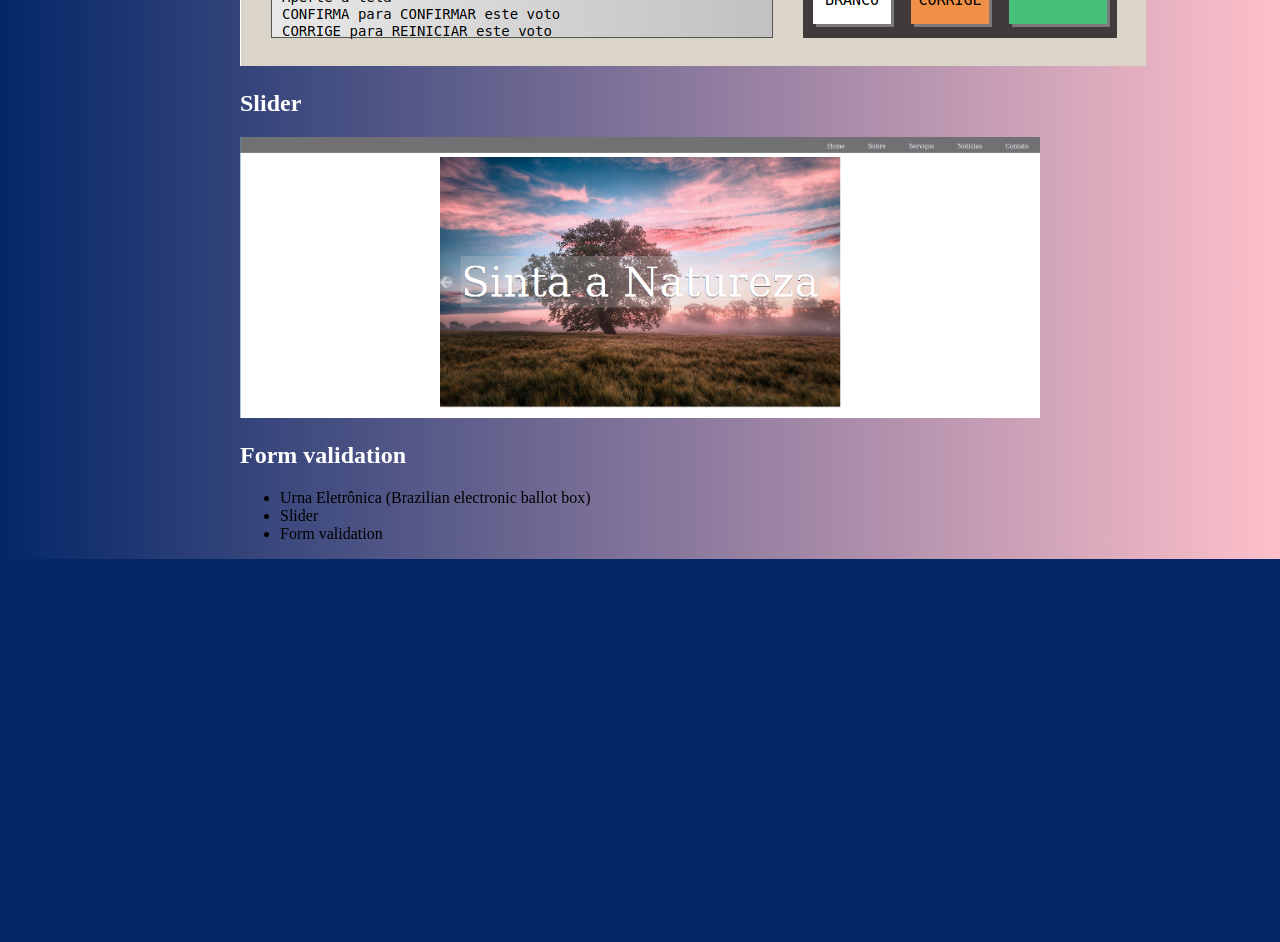
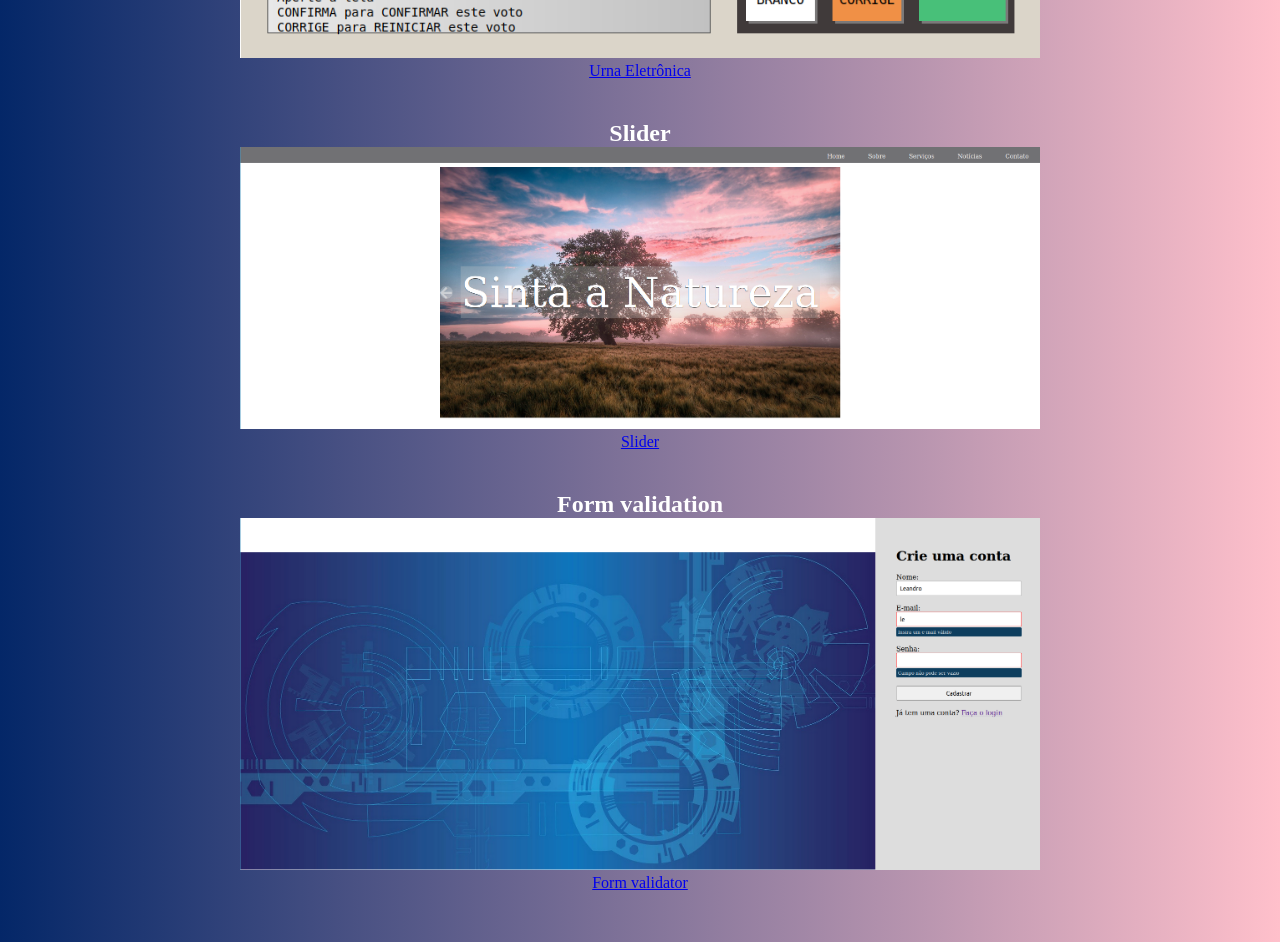
Before and after one commit to leandrolimadeveloper/3projetos-bonieky-live, a plain HTML site: page index.html in a window 1280 px wide. Shown: the part 480-1422 px from the top of the page. Before the commit the page ends 1039 px from the top, so only its background shows below. Drawn offline with Linux system fonts and the light colour scheme.

Commit message:
Created main page of the project

```diff
--- a/css/styles.css
+++ b/css/styles.css
@@ -1,23 +1,38 @@
+* {
+    margin: 0;
+    padding: 0;
+}
 body {
-    background-color: #042768;
     background-image: linear-gradient(to right, #042768, pink);
 }
 
 #container {
+    margin-top: 10px;
+    padding: 50px;
     width: 800px;
     margin-left: auto;
     margin-right: auto;
-    /* border: 1px solid red; */
 }
 
 h1 {
     color: white;
+    text-align: center;
 }
 
 h2 {
+    margin-top: 40px;
     color: white;
+    text-align: center;
 }
 
 p {
+    text-align: center;
+}
 
+a {
+    text-align: center;
 }
+
+aside {
+    float: right;
+}
--- a/index.html
+++ b/index.html
@@ -11,16 +11,16 @@
     <div id="container">
         <h1>3 projects: Urna Eletrônica (Brazilian electronic ballot box), Slider, Form validation</h1>
         <h2>Urna Eletrônica (Brazilian electronic ballot box)</h2>
-        <img src="img/img-urna.png">
+        <img src="img/img-urna.png" width="800px">
+        <p><a href="Urna Eletrônica/index.html">Urna Eletrônica</a></p>
+
         <h2>Slider</h2>
         <img src="img/img-slider.png" alt="Slider" width="800px" height="auto">
+        <p><a href="Slider/index.html">Slider</a></p>
+
         <h2>Form validation</h2>
-
-        <ul>
-            <li>Urna Eletrônica (Brazilian electronic ballot box)</li>
-            <li>Slider</li>
-            <li>Form validation</li>
-        </ul>
+        <img src="img/img-form-validator.png" alt="form" width="800px">
+        <p><a href="Validador de Formulário/index.html">Form validator</a></p>
     </div>
 </body>
 </html>
```
